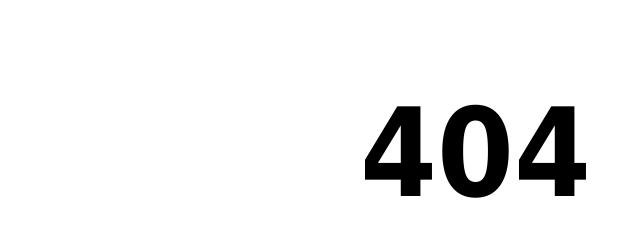
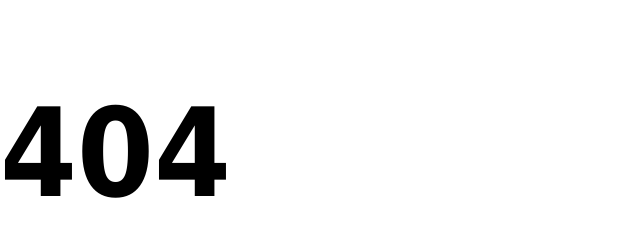
Before and after one commit to nthack/nthack.github.io, a plain HTML site: page index.html in a window 1280 px wide. Shown: the whole page, without its empty margins (0-644 px from the left). Drawn offline with Linux system fonts and the light colour scheme.

Commit message:
Update index.html

```diff
--- a/index.html
+++ b/index.html
@@ -4,7 +4,7 @@
 		<title>404</title>
 		<style>
 			body {
-			width: 35em;
+			width: 100%;
 			margin: 0 auto;
 			font-family: Tahoma, Verdana, Arial, sans-serif;
 			}
```
